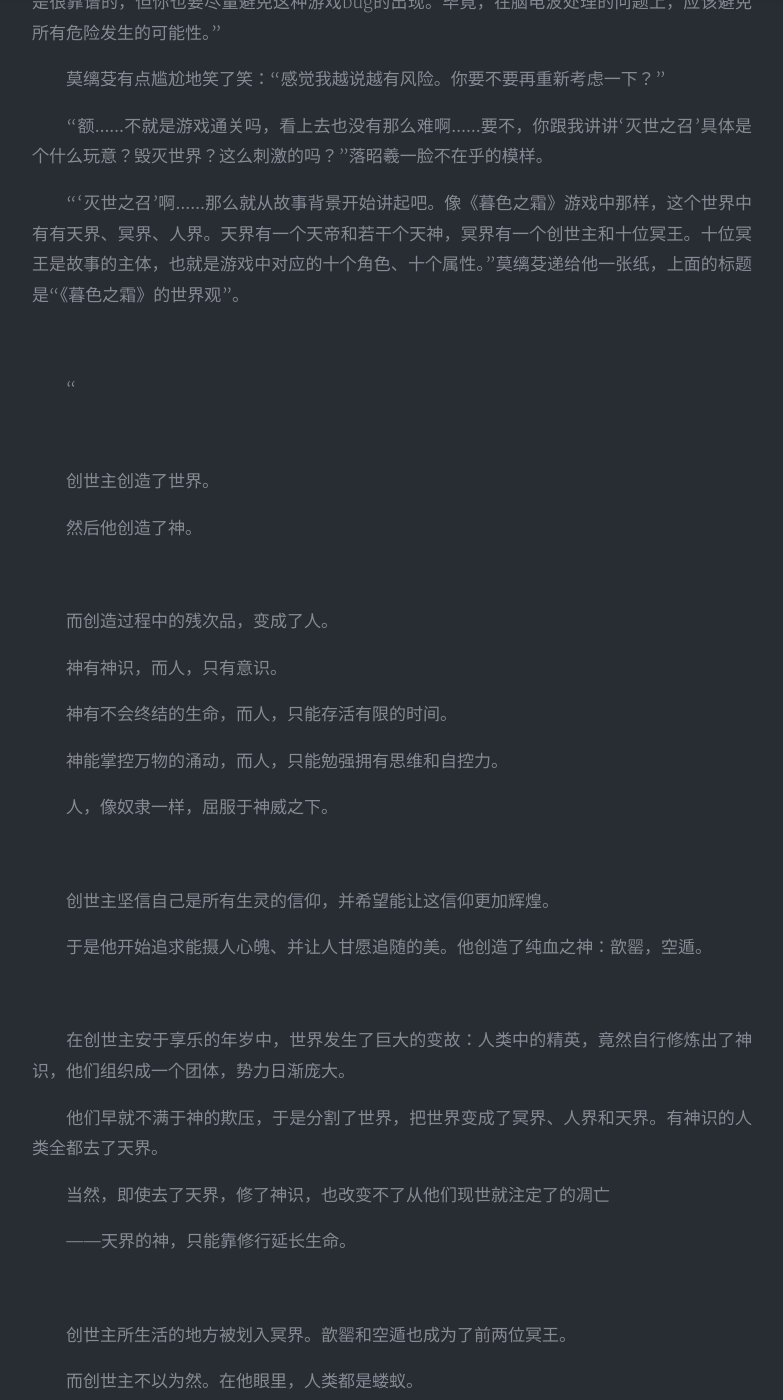
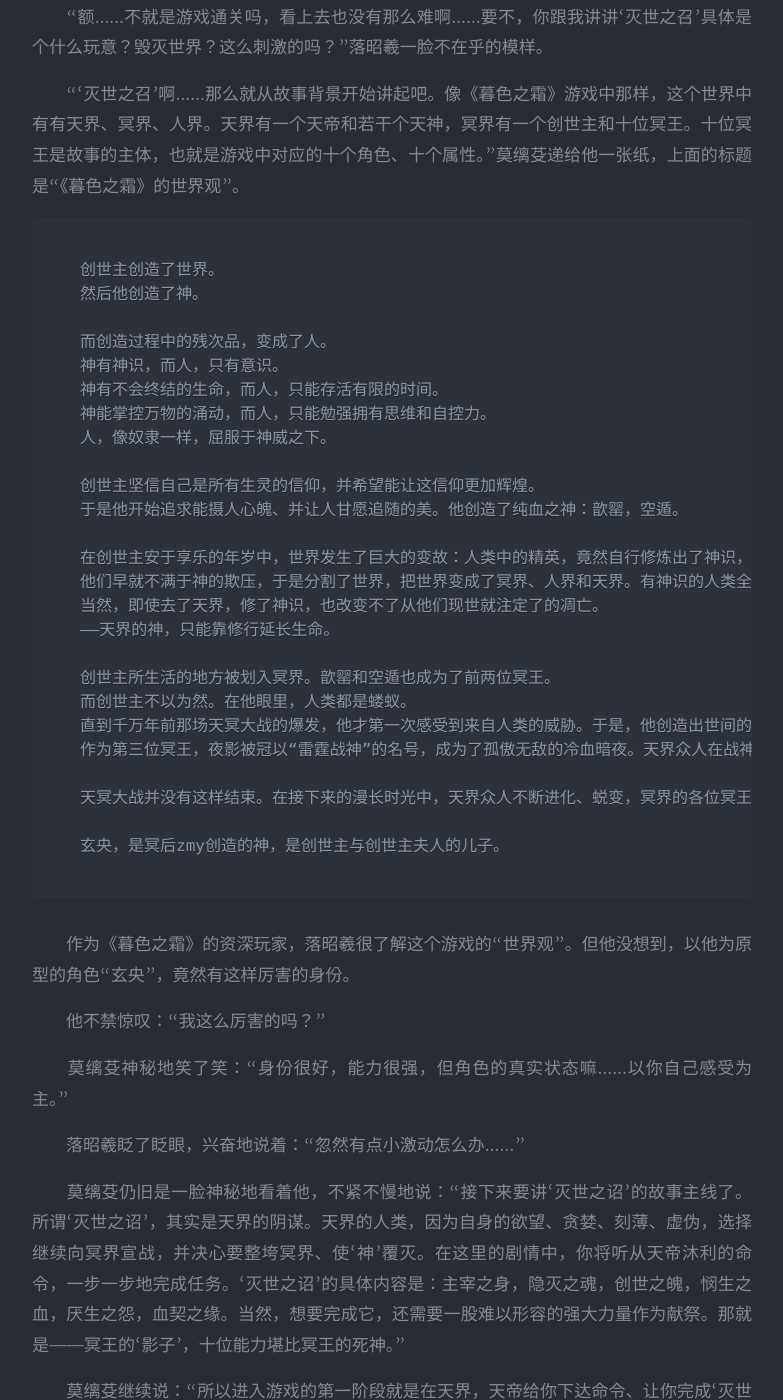
Before and after one commit to flora715/flora715.github.io, a Jekyll site: the page built from _posts/2020-01-27-冥界重生.md, in a window 1280 px wide and 1400 px high, scrolled down 18868 px. Shown: the whole window, without its empty margins (248-1031 px from the left). Built offline with Jekyll 4.4.1, drawn with Linux system fonts in a browser that asks for light colours; nearby versions of some CDN libraries; a style sheet for code colours, icons or effects is not loaded; some of the changed text lies outside the part shown.

Commit message:
修改文件: _posts/2020-01-27-冥界重生.md

````diff
--- a/_posts/2020-01-27-冥界重生.md
+++ b/_posts/2020-01-27-冥界重生.md
@@ -90,7 +90,6 @@ tags: renascence&
 
 -------------------------------------------------------------------------
 
-<br/>
 
 ## CHAPTER 1 王者名昭
 
@@ -414,7 +413,6 @@ tags: renascence&
 
 -------------------------------------------------------------------------
 
-<br/>
 
 ## CHAPTER 2 暗流涌动
 
@@ -555,68 +553,35 @@ tags: renascence&
 
 　　“‘灭世之召’啊……那么就从故事背景开始讲起吧。像《暮色之霜》游戏中那样，这个世界中有有天界、冥界、人界。天界有一个天帝和若干个天神，冥界有一个创世主和十位冥王。十位冥王是故事的主体，也就是游戏中对应的十个角色、十个属性。”莫缡芟递给他一张纸，上面的标题是“《暮色之霜》的世界观”。
 
-
-<br/>
-
-　　“
-
-<br/>
+```
 
 　　创世主创造了世界。
-
 　　然后他创造了神。
 
-<br/>
-
 　　而创造过程中的残次品，变成了人。
-
 　　神有神识，而人，只有意识。
-
 　　神有不会终结的生命，而人，只能存活有限的时间。
-
 　　神能掌控万物的涌动，而人，只能勉强拥有思维和自控力。
-
 　　人，像奴隶一样，屈服于神威之下。
 
-<br/>
-
 　　创世主坚信自己是所有生灵的信仰，并希望能让这信仰更加辉煌。
-
 　　于是他开始追求能摄人心魄、并让人甘愿追随的美。他创造了纯血之神：歆罂，空遁。
 
-<br/>
-
 　　在创世主安于享乐的年岁中，世界发生了巨大的变故：人类中的精英，竟然自行修炼出了神识，他们组织成一个团体，势力日渐庞大。
-
 　　他们早就不满于神的欺压，于是分割了世界，把世界变成了冥界、人界和天界。有神识的人类全都去了天界。
-
-　　当然，即使去了天界，修了神识，也改变不了从他们现世就注定了的凋亡
-
+　　当然，即使去了天界，修了神识，也改变不了从他们现世就注定了的凋亡。
 　　——天界的神，只能靠修行延长生命。
 
-<br/>
-
 　　创世主所生活的地方被划入冥界。歆罂和空遁也成为了前两位冥王。
-
 　　而创世主不以为然。在他眼里，人类都是蝼蚁。
-
 　　直到千万年前那场天冥大战的爆发，他才第一次感受到来自人类的威胁。于是，他创造出世间的最后一个纯血之神：夜影。
-
 　　作为第三位冥王，夜影被冠以“雷霆战神”的名号，成为了孤傲无敌的冷血暗夜。天界众人在战神夜影的神威之下，死伤惨重，溃不成军，仓皇逃窜。
-
-<br/>
 
 　　天冥大战并没有这样结束。在接下来的漫长时光中，天界众人不断进化、蜕变，冥界的各位冥王也发生了各种变化。在各种时机的促成之下，创世主创造出剩下的七位冥王，并立zmy为冥后。
 
-<br/>
-
 　　玄央，是冥后zmy创造的神，是创世主与创世主夫人的儿子。
 
-<br/>
-
-　　”
-
-<br/>
+```
 
 　　作为《暮色之霜》的资深玩家，落昭羲很了解这个游戏的“世界观”。但他没想到，以他为原型的角色“玄央”，竟然有这样厉害的身份。
 
@@ -653,6 +618,10 @@ tags: renascence&
 　　莫缡芟用饱含深意的眼光看向落昭羲，声音中竟然含有罕见的颤抖：“玄央，我等你回来。”
 
 -------------------------------------------------------------------------
+
+## CHAPTER 3 天界盛景
+
+          没有黎明的远方，不见曙光的深渊，却，无悔同往。
 
 
 　　落昭羲感到有些无聊，他靠在椅背上，悠闲地把手插进外套口袋中。
````
